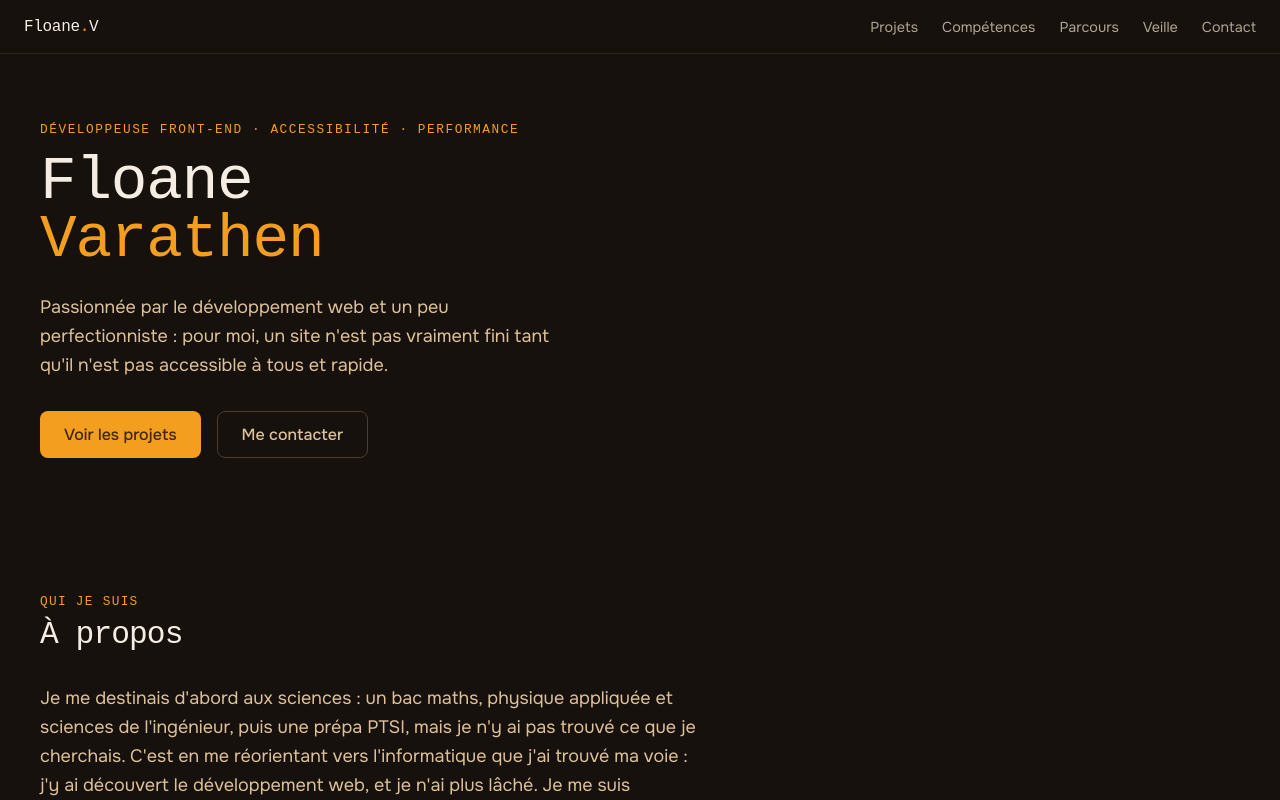
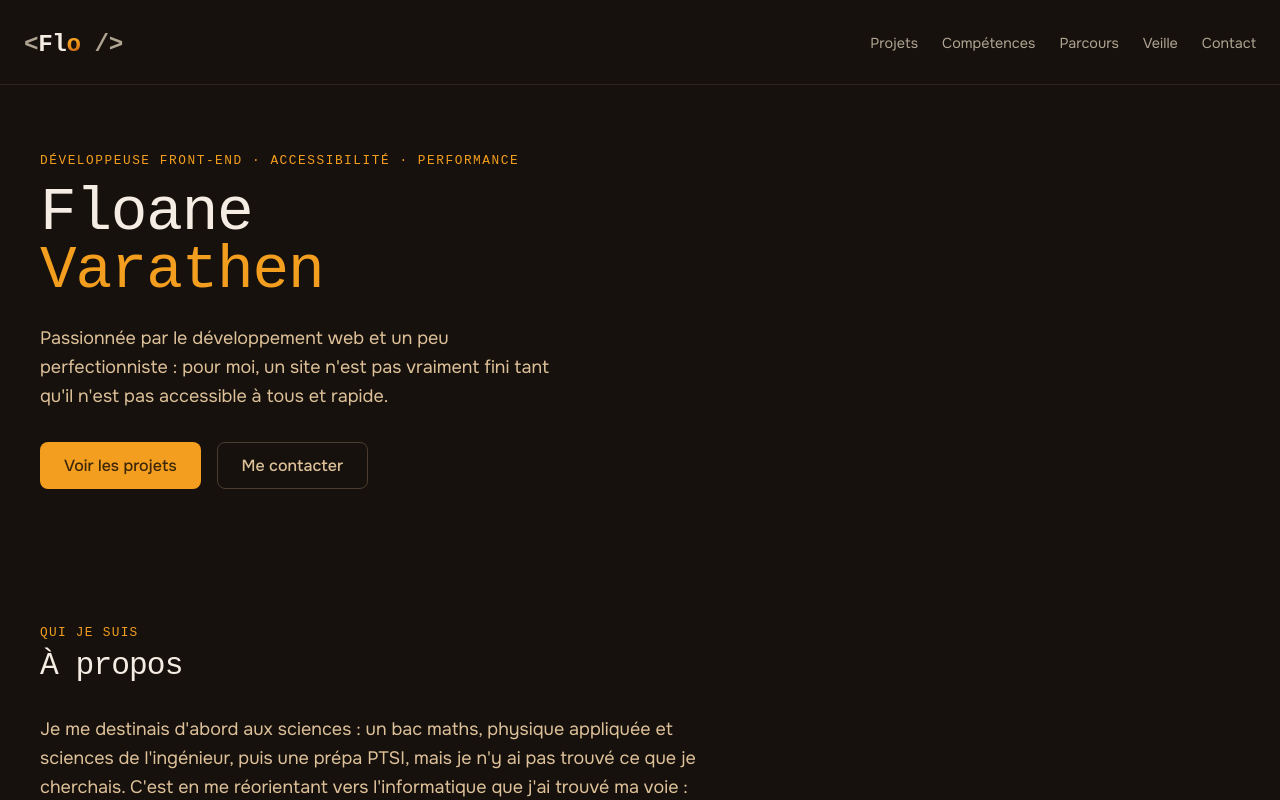
Before and after one commit to Floane/Portfolio, a React (Vite) app: page / in a window 1280 px wide. Shown: the top 800 px of the page. Built offline with nearby package versions, Linux system fonts and the light colour scheme; a web font is replaced by a local one.

Commit message:
fet: Ajout logo

```diff
--- a/src/components/Header/Header.jsx
+++ b/src/components/Header/Header.jsx
@@ -2,6 +2,7 @@ import { useState, useEffect } from 'react';
 import { Link } from 'react-router-dom';
 import styles from './Header.module.scss';
 import { Menu, X } from 'lucide-react';
+import logo from '../../assets/logo.svg';
 
 const NAV_LINKS = [
     { to: '/#projets', label: 'Projets' },
@@ -25,7 +26,7 @@ function Header() {
     return (
         <header className={styles.header}>
             <Link to="/" className={styles.logo}>
-                Floane<span className={styles.dot}>.</span>V
+                <img src={logo} alt="Floane" width={141} height={48} />
             </Link>
 
             <button
--- a/src/components/Header/Header.module.scss
+++ b/src/components/Header/Header.module.scss
@@ -11,15 +11,22 @@
 }
 
 .logo {
-    font-family: $font-mono;
-    font-size: $text-base;
-    color: $color-text;
-    text-decoration: none;
-    letter-spacing: -0.02em;
-}
+    display: inline-flex;
+    align-items: center;
 
-.dot {
-    color: $color-accent;
+    img {
+        height: 48px;
+        width: auto;
+        display: block;
+
+        @include respond(md) { height: 52px; }
+    }
+
+    &:focus-visible {
+        outline: 2px solid $color-focus;
+        outline-offset: 4px;
+        border-radius: $radius-sm;
+    }
 }
 
 .burger {
```
Also changed, not shown: public/favicon.svg (added), src/assets/logo.svg (added).
